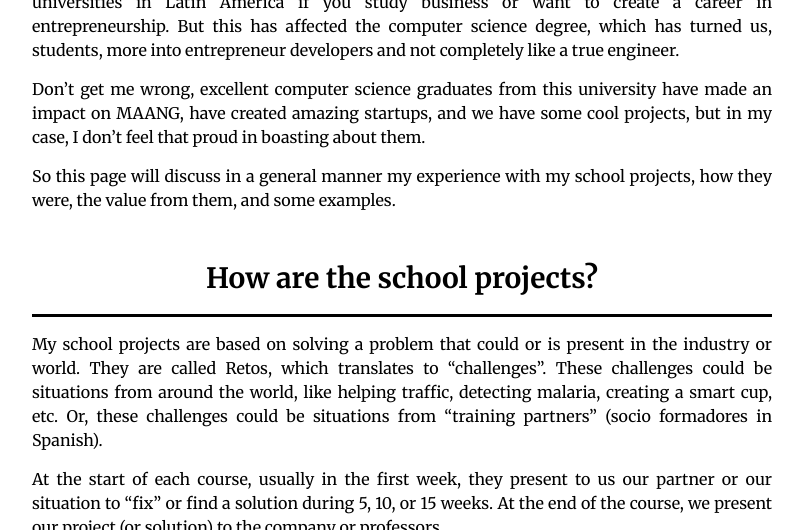
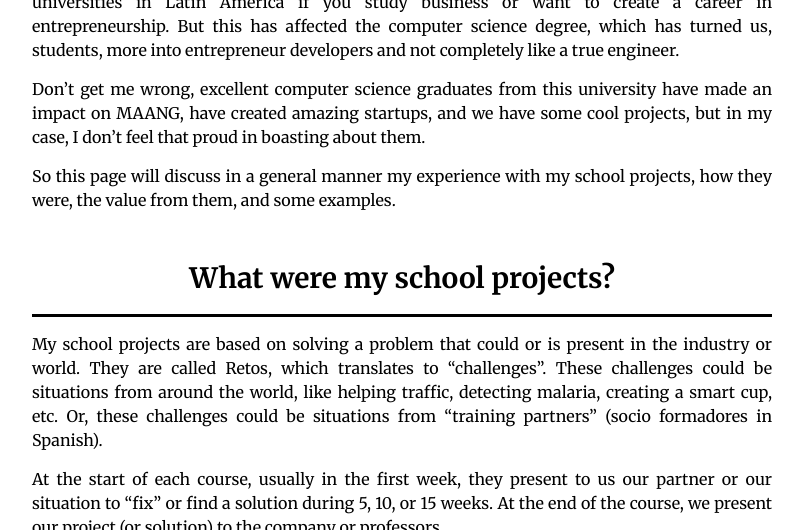
Before and after one commit to J35HN/J35HN.github.io, a Jekyll site: the page built from projects/school_projects.md, in a window 1280 px wide and 900 px high, scrolled down 421 px, cut to the strip 0-530 px from the top of the window. Shown: the whole strip, without its empty margins (238-1041 px from the left). Built offline with Jekyll 4.4.1, drawn with Linux system fonts in a browser that asks for light colours.

Commit message:
minor corrections

```diff
--- a/projects/school_projects.md
+++ b/projects/school_projects.md
@@ -18,7 +18,7 @@ Don’t get me wrong, excellent computer science graduates from this university
 
 So this page will discuss in a general manner my experience with my school projects, how they were, the value from them, and some examples.
 
-## How are the school projects?
+## What were my school projects?
 
 My school projects are based on solving a problem that could or is present in the industry or world. They are called Retos, which translates to “challenges”. These challenges could be situations from around the world, like helping traffic, detecting malaria, creating a smart cup, etc. Or, these challenges could be situations from “training partners” (socio formadores in Spanish).
 
```
Also changed, not shown: projects/iGEM2023.md (line endings or trailing spaces).
